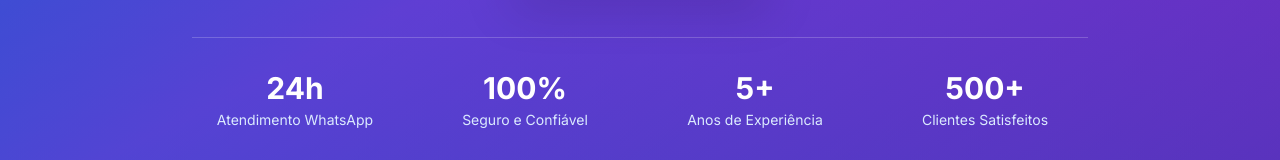
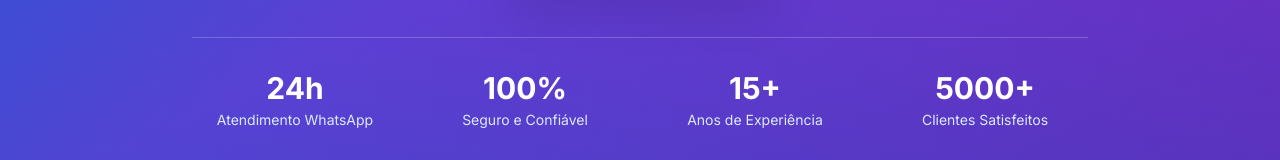
Before and after one commit to gumiranda/turismo, a Next.js app: page / in a window 1280 px wide. Shown: the part 7935-8095 px from the top of the page. Built offline with nearby package versions, Linux system fonts and the light colour scheme.

Commit message:
fix: update years of experience from 5+ to 15+
The displayed years of experience were incorrect and needed to be updated to reflect the actual value.

```diff
--- a/app/page.tsx
+++ b/app/page.tsx
@@ -1253,13 +1253,13 @@ export default function ElianeturismoLanding() {
               </div>
               <div className="text-center">
                 <div className="text-2xl md:text-3xl font-bold text-white mb-1">
-                  5+
+                  15+
                 </div>
                 <div className="text-sm text-blue-100">Anos de Experiência</div>
               </div>
               <div className="text-center">
                 <div className="text-2xl md:text-3xl font-bold text-white mb-1">
-                  500+
+                  5000+
                 </div>
                 <div className="text-sm text-blue-100">
                   Clientes Satisfeitos
```
